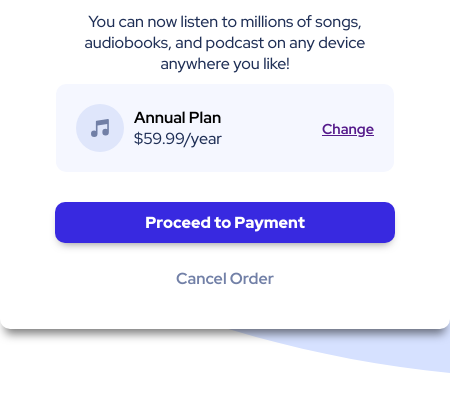
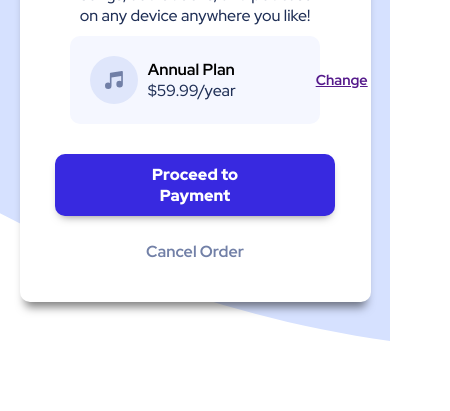
Before and after one commit to althafdaa/order-summary, a plain HTML site: page index.html in a window 390 px wide. Shown: the part 345-756 px from the top of the page, 450 px wide, since content can reach past the window. Drawn offline with Linux system fonts and the light colour scheme.

Commit message:
updating responsiveness

```diff
--- a/style.css
+++ b/style.css
@@ -22,7 +22,7 @@ body {
 
 .container {
   margin: 50px auto;
-  width: 450px;
+  width: 25%;
   background: white;
   box-sizing: border-box;
   border-radius: 10px;
@@ -30,7 +30,31 @@ body {
   box-shadow: 0px 10px 10px -5px rgba(0, 0, 0, 0.5);
 }
 
+@media screen and (max-width: 1000px) {
+  .container {
+    width: 40%;
+  }
+}
+
+@media screen and (max-width: 500px) {
+  .container {
+    width: 90%;
+  }
+}
+
+@media screen and (max-width: 800px) {
+  .container {
+    width: 90%;
+  }
+}
+
+img {
+  width: 100%;
+  height: 100%;
+}
+
 content {
+  width: 100%;
   display: flex;
   flex-direction: column;
   justify-content: center;
@@ -51,6 +75,7 @@ content p {
 }
 
 content .price {
+  width: 60%;
   padding: 20px;
   margin: auto;
   display: flex;
@@ -76,7 +101,7 @@ content .price {
 }
 
 .price a {
-  padding-left: 100px;
+  padding-left: 80px;
   font-size: 0.9em;
   font-weight: 700;
   text-align: center;
@@ -85,6 +110,8 @@ content .price {
 /* CONTENT */
 
 .payment {
+  text-align: center;
+  width: 80%;
   margin: 30px auto;
   display: flex;
   flex-direction: column;
```
